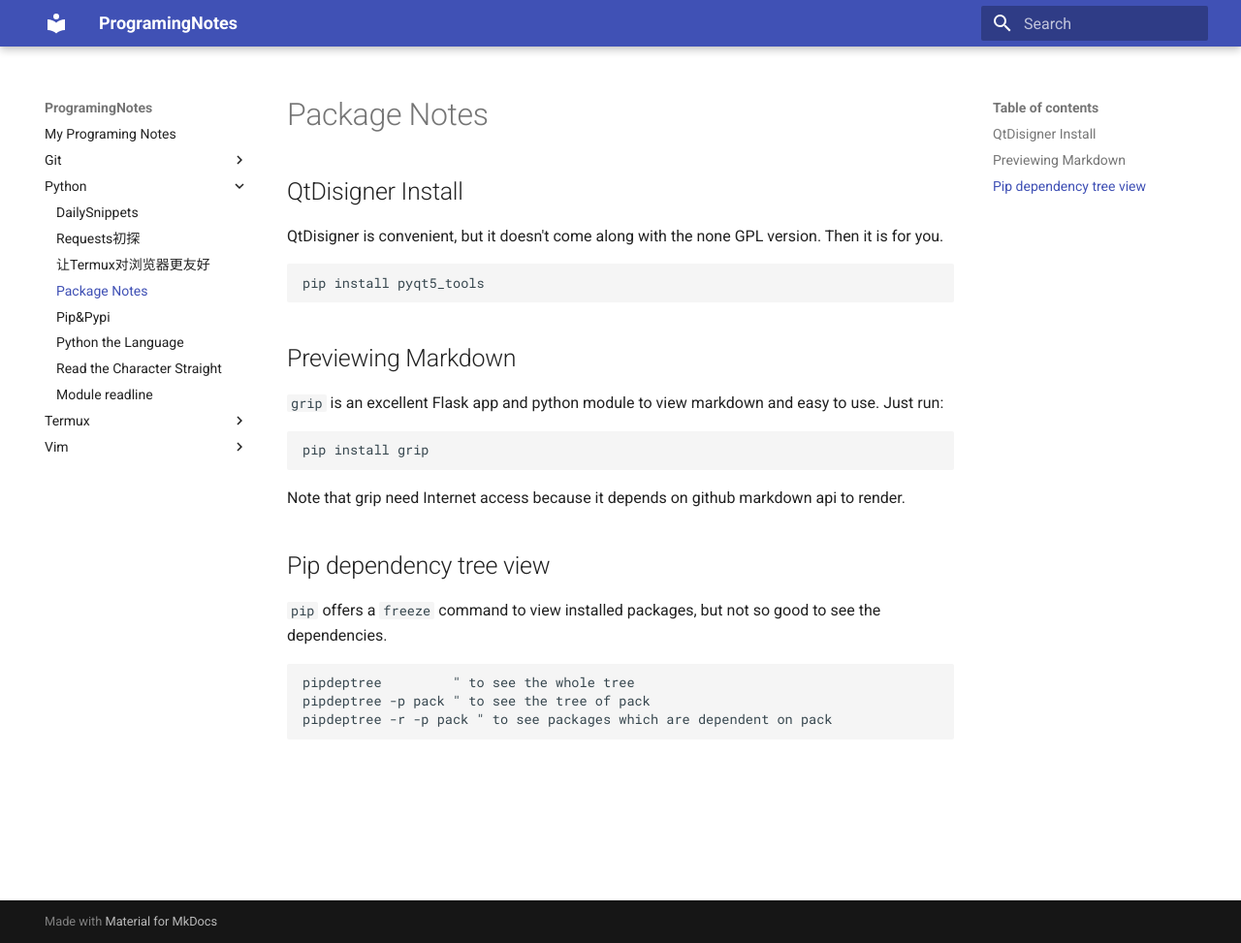
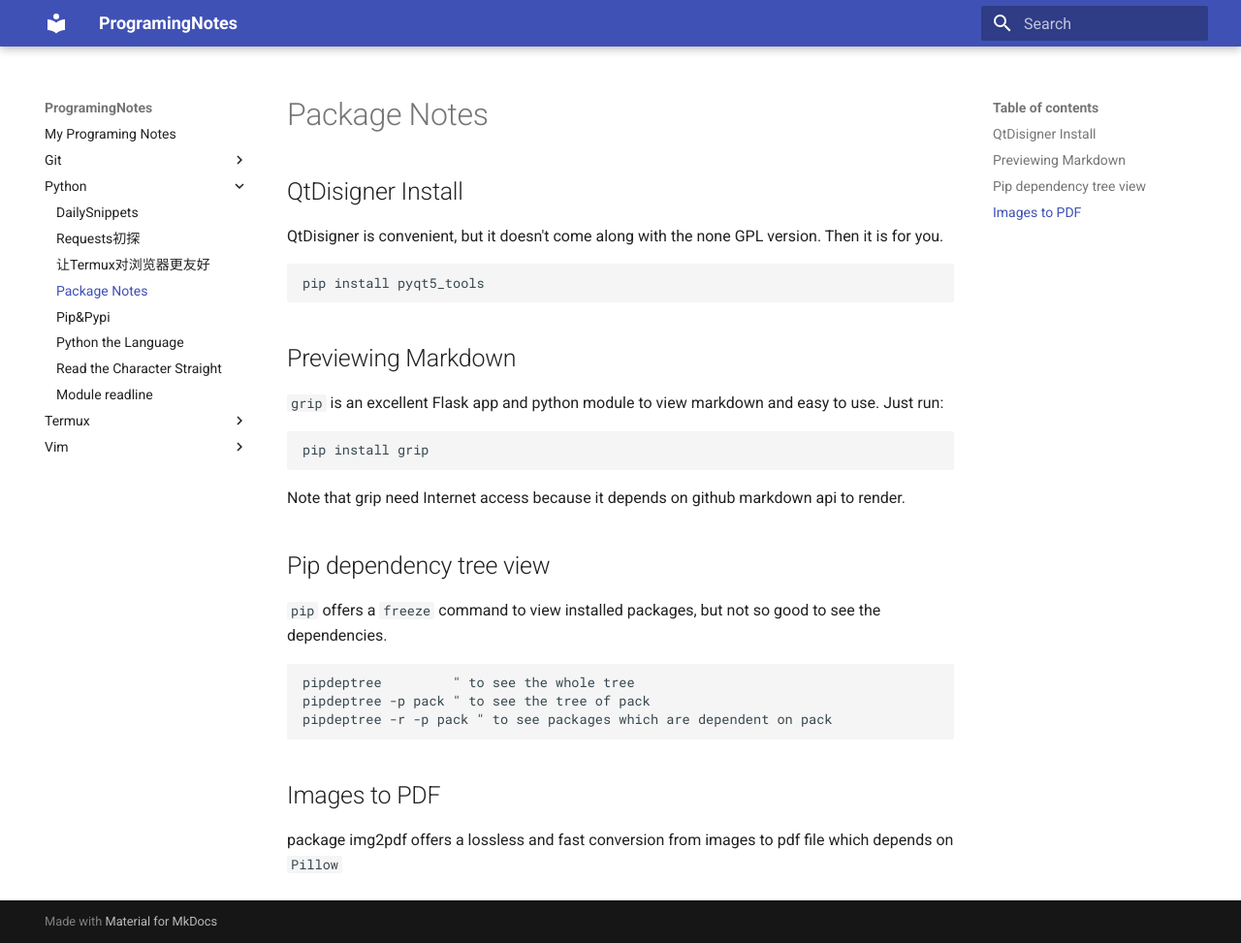
Before and after one commit to AllanChain/ProgramingNotes, an MkDocs documentation site: the page built from docs/python/packages.md, in a window 1280 px wide and 973 px high. Shown: the whole window at 97% size. Built offline with MkDocs 1.6.1 and Material for MkDocs 9.7.7, drawn with Linux system fonts in a browser that asks for light colours.

Commit message:
add img2pdf

````diff
--- a/docs/python/packages.md
+++ b/docs/python/packages.md
@@ -19,3 +19,6 @@ pipdeptree         " to see the whole tree
 pipdeptree -p pack " to see the tree of pack
 pipdeptree -r -p pack " to see packages which are dependent on pack
 ```
+
+## Images to PDF
+package img2pdf offers a lossless and fast conversion from images to pdf file which depends on `Pillow`
````
